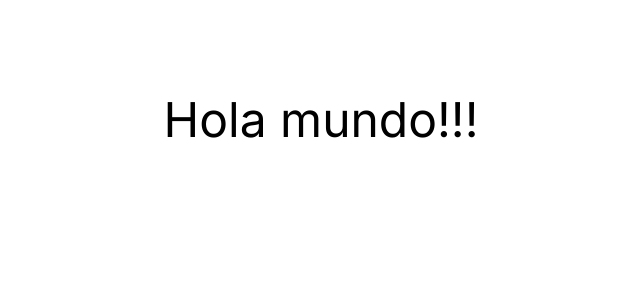
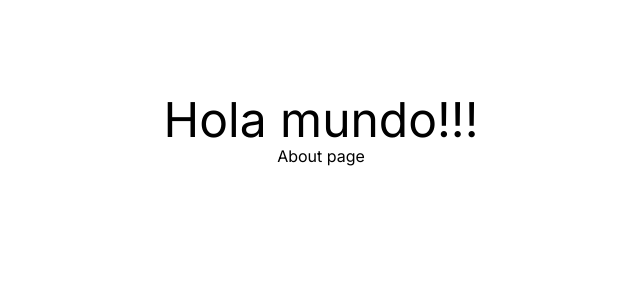
Before and after one commit to modoZen/next-first-step, a Next.js app: page / in a window 1280 px wide. Shown: the top 300 px of the page, without its empty margins (319-959 px from the left). Built offline with nearby package versions, Linux system fonts and the light colour scheme.

Commit message:
Preparar proyecto para publicarlo.

```diff
--- a/app/page.tsx
+++ b/app/page.tsx
@@ -1,7 +1,11 @@
+import Link from "next/link";
+
 export default function Home() {
   return (
     <main className="flex min-h-screen flex-col items-center p-24">
       <span className="text-5xl">Hola mundo!!!</span>
+
+      <Link href={"/about"}>About page</Link>
     </main>
   );
 }
```
